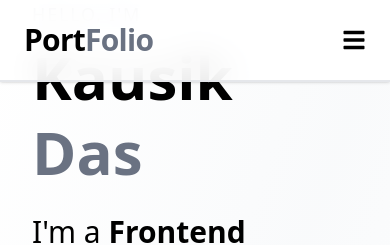
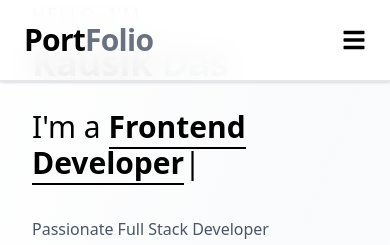
Before and after one commit to KausikDas2000/Frontend, a React (Vite) app: page / in a window 390 px wide. Shown: the top 245 px of the page. Built offline with nearby package versions, Linux system fonts and the light colour scheme.

Commit message:
dec size

```diff
--- a/src/component/Home.jsx
+++ b/src/component/Home.jsx
@@ -39,7 +39,7 @@ const Home = () => {
             Hello, I'm
           </p>
 
-          <h1 className="text-6xl md:text-7xl font-extrabold mt-3 leading-tight">
+          <h1 className="text-4xl sm:text-5xl md:text-6xl lg:text-7xl font-extrabold mt-3 leading-tight">
             Kausik <span className="text-gray-500">Das</span>
           </h1>
 
```
